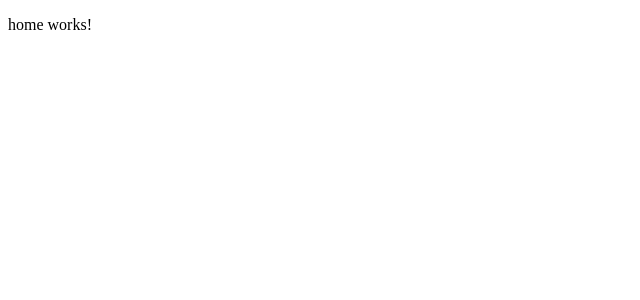
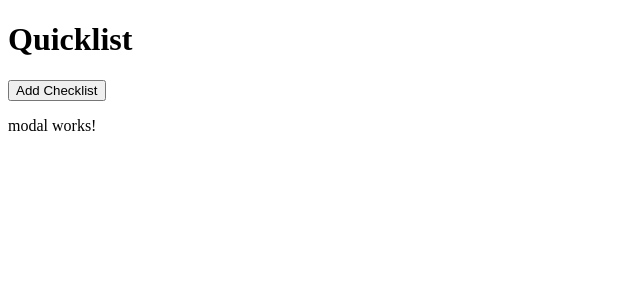
Before and after one commit to joaopbbezerra/quicklist-app, an Angular app: page /home in a window 1280 px wide. Shown: the top 300 px of the page, without its empty margins (0-640 px from the left). Built offline with nearby package versions, Linux system fonts and the light colour scheme.

Commit message:
feat: Add modal component

```diff
--- a/src/app/home/home.component.html
+++ b/src/app/home/home.component.html
@@ -1 +1,10 @@
-<p>home works!</p>
+<header>
+  <h1>Quicklist</h1>
+  <button (click)="checklistBeingEdited.set({})">Add Checklist</button>
+</header>
+
+<app-modal [isOpen]="!!checklistBeingEdited()">
+  <ng-template>
+    You can't see me
+  </ng-template>
+</app-modal>
--- a/src/app/home/home.component.ts
+++ b/src/app/home/home.component.ts
@@ -1,12 +1,16 @@
-import { Component } from '@angular/core';
+import {Component, signal} from '@angular/core';
+import {ModalComponent} from "../shared/ui/modal/modal.component";
+import {Checklist} from "../shared/models/checklist";
 
 @Component({
   selector: 'app-home',
   standalone: true,
-  imports: [],
+  imports: [
+    ModalComponent
+  ],
   templateUrl: './home.component.html',
   styleUrl: './home.component.scss'
 })
 export default class HomeComponent {
-
+  checklistBeingEdited = signal<Partial<Checklist> | null>(null);
 }
--- /dev/null
+++ b/src/app/shared/models/checklist.ts
@@ -0,0 +1,4 @@
+export interface Checklist {
+  id: string;
+  title: string;
+}
--- /dev/null
+++ b/src/app/shared/ui/modal/modal.component.html
@@ -0,0 +1 @@
+<p>modal works!</p>
--- /dev/null
+++ b/src/app/shared/ui/modal/modal.component.ts
@@ -0,0 +1,33 @@
+import { Dialog } from '@angular/cdk/dialog';
+import {
+  Component,
+  ContentChild,
+  Input,
+  TemplateRef,
+  inject,
+} from '@angular/core';
+@Component({
+  selector: 'app-modal',
+  standalone: true,
+  imports: [],
+  templateUrl: './modal.component.html',
+  styleUrl: './modal.component.scss'
+})
+export class ModalComponent {
+  dialog = inject(Dialog);
+
+  @Input() set isOpen(value: boolean) {
+    if (value) {
+      //We pass the template to the dialog so it handles dynamically when to display
+      //panelClass is just a CSS class to be easier to style the dialog later
+      this.dialog.open(this.template, {panelClass: 'dialog-container'});
+    } else {
+      this.dialog.closeAll();
+    }
+  }
+
+  //The content child allows us to access the content that is supplied within the component's tag
+  //The TemplateRef is the reference to the <ng-template> tag.
+  //So whatever we supply inside the tag of the app-modal, will be displayed here as template.
+  @ContentChild(TemplateRef, {static: false}) template!: TemplateRef<any>;
+}
```
Also changed, not shown: src/app/shared/ui/modal/modal.component.scss (added).
